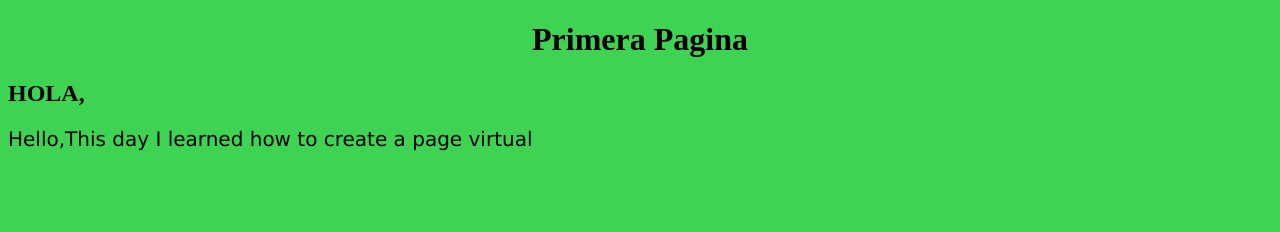
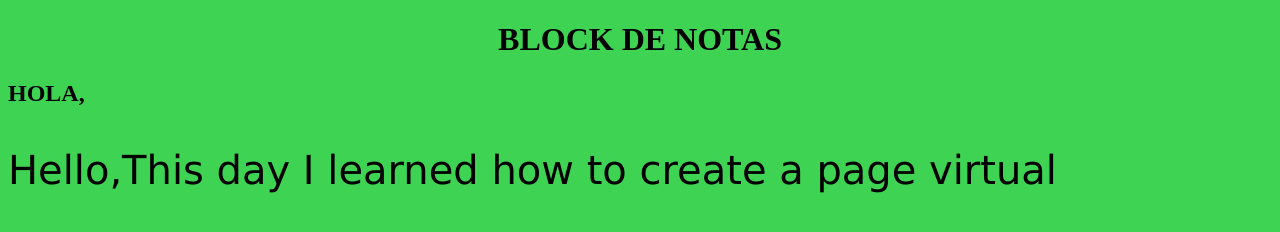
Before and after one commit to rodrigozeballosbruna-cell/IDWeb, a plain HTML site: page pagina.html in a window 1280 px wide. Drawn offline with Linux system fonts and the light colour scheme.

Commit message:
Cambio Titulo

```diff
--- a/estilos.css
+++ b/estilos.css
@@ -9,5 +9,5 @@
 
 p {
   font-family: verdana;
-  font-size: 20px;
+  font-size: 40px;
 }
--- a/pagina.html
+++ b/pagina.html
@@ -6,7 +6,7 @@
 </head>
 <body>
 
-<h1>Primera Pagina</h1>
+<h1>BLOCK DE NOTAS</h1>
 <h2>HOLA,</h2>
 <p>Hello,This day I learned how to create a page virtual</p>
 
```
